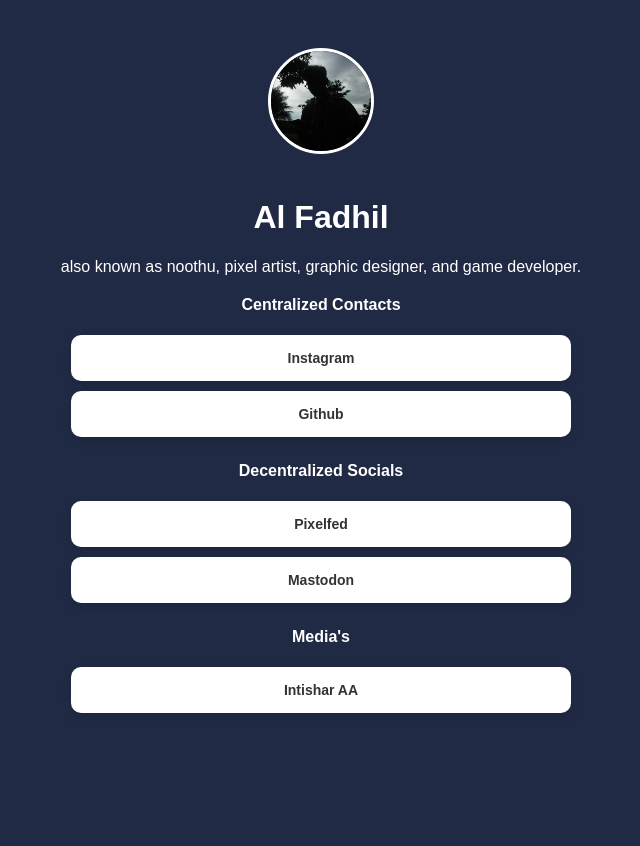
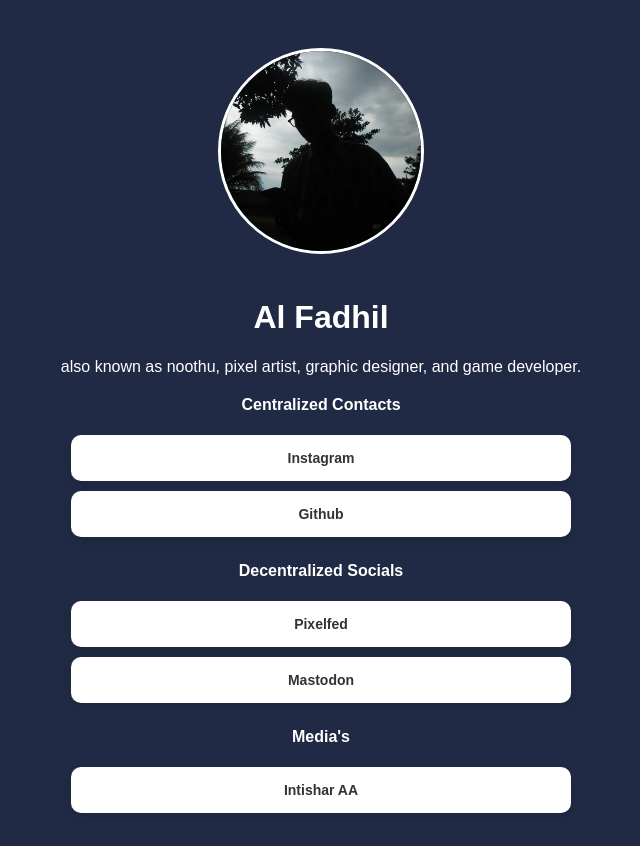
Before and after one commit to NTHGiT/NTHGiT.github.io, a plain HTML site: page index.html in a window 1280 px wide. Shown: the whole page, without its empty margins (319-959 px from the left). Before the commit the page ends 800 px from the top, so only its background shows below. Drawn offline with Linux system fonts and the light colour scheme.

Commit message:
Update index.html

```diff
--- a/index.html
+++ b/index.html
@@ -12,8 +12,8 @@
         padding: 20px;
     }
     .profile-img {
-        width: 200px;
-        height: 200px;
+        width: 150px;
+        height: 150px;
         border-radius: 50%;
         object-fit: cover;
         margin: 20px auto;
@@ -120,8 +120,8 @@
     /* Tablet styles (600px and up) */
     @media screen and (min-width: 600px) {
         .profile-img {
-            width: 150px;
-            height: 150px;
+            width: 175px;
+            height: 175px;
         }
         .button-embed-container {
             width: 60%;
@@ -132,8 +132,8 @@
     /* Desktop styles (900px and up) */
     @media screen and (min-width: 900px) {
         .profile-img {
-            width: 100px;
-            height: 100px;
+            width: 200px;
+            height: 200px;
         }
         .button-embed-container {
             width: 50%;
```
